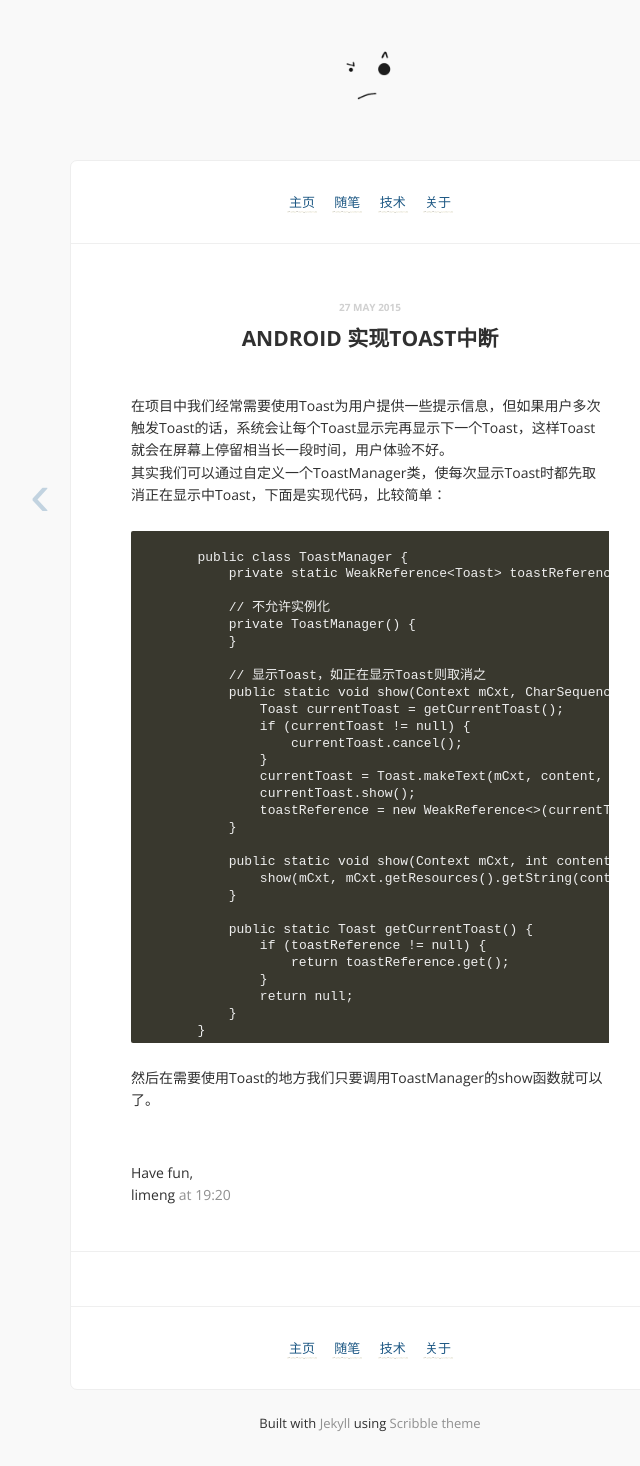
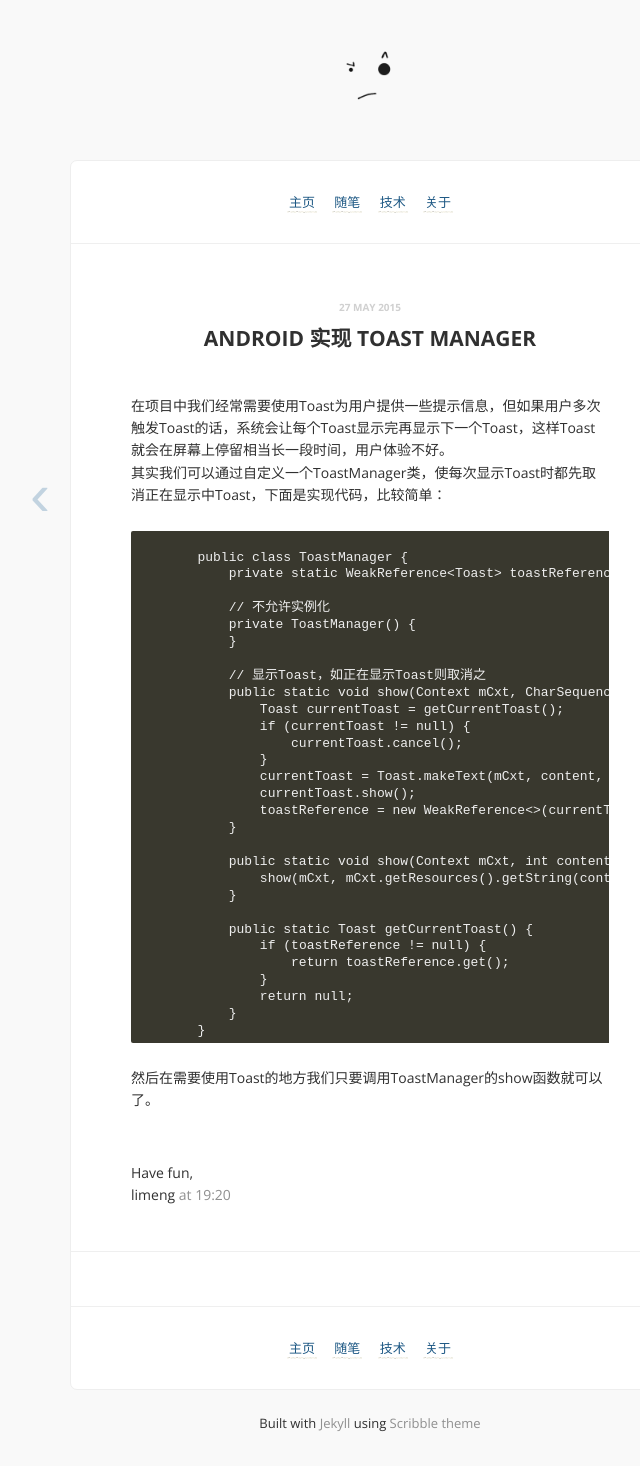
Before and after one commit to limmeng/limmeng.github.io, a Jekyll site: the page built from _posts/technology/2015-5-27-AndroidToastManager.md, in a window 1280 px wide. Shown: the whole page, without its empty margins (270-910 px from the left). Built offline with Jekyll 4.4.1, drawn with Linux system fonts in a browser that asks for light colours; Markdown is read by kramdown in place of the engine named in the settings; comment, search, counter and statistics services are not loaded.

Commit message:
new post Scrap

```diff
--- a/_posts/technology/2015-5-27-AndroidToastManager.md
+++ b/_posts/technology/2015-5-27-AndroidToastManager.md
@@ -1,5 +1,5 @@
 ---
-title: Android 实现Toast中断
+title: Android 实现 Toast Manager
 date: 2015-5-27 19:20
 layout: post
 category: technology
```
